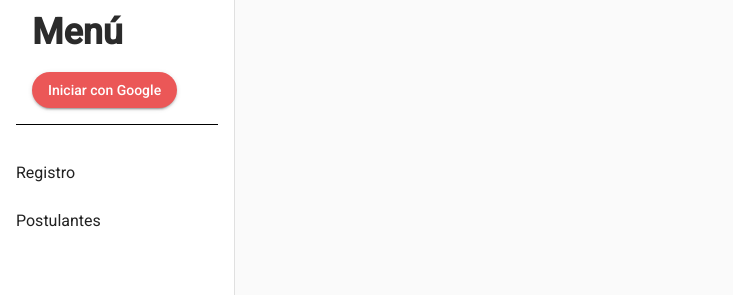
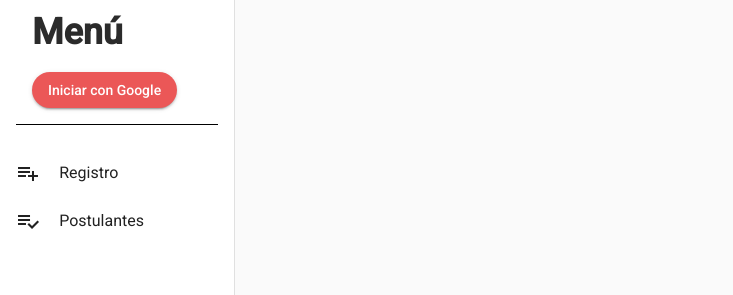
Before and after one commit to earlhansg/dynamic-forms, an Angular app: page /main in a window 1280 px wide. Shown: the top 295 px of the page, without its empty margins (0-733 px from the left). Built offline with nearby package versions, Linux system fonts and the light colour scheme.

Commit message:
#3 Side Bar Menu

```diff
--- a/package.json
+++ b/package.json
@@ -22,6 +22,9 @@
     "@angular/platform-browser": "~11.1.0",
     "@angular/platform-browser-dynamic": "~11.1.0",
     "@angular/router": "~11.1.0",
+    "@fortawesome/angular-fontawesome": "^0.8.1",
+    "@fortawesome/fontawesome-svg-core": "^1.2.34",
+    "@fortawesome/free-solid-svg-icons": "^5.15.2",
     "rxjs": "~6.6.0",
     "tslib": "^2.0.0",
     "zone.js": "~0.11.3"
--- a/src/app/shared/components/side-nav/side-nav.component.html
+++ b/src/app/shared/components/side-nav/side-nav.component.html
@@ -3,10 +3,18 @@
     <h3 class="header-text">Menú</h3>
     <button mat-raised-button class="header-btn">Iniciar con Google</button>
   </div>
+  <!-- end of .header  -->
   <div class="menu">
     <mat-list role="list">
-      <mat-list-item>Registro</mat-list-item>
-      <mat-list-item>Postulantes</mat-list-item>
+      <mat-list-item>
+        <mat-icon>playlist_add</mat-icon>
+        Registro
+      </mat-list-item>
+      <mat-list-item>
+        <mat-icon>playlist_add_check</mat-icon>
+        Postulantes
+      </mat-list-item>
     </mat-list>
   </div>
+  <!-- end of .menu  -->
 </mat-drawer>
--- a/src/app/shared/components/side-nav/side-nav.component.scss
+++ b/src/app/shared/components/side-nav/side-nav.component.scss
@@ -20,4 +20,9 @@
     color: white;
     border-radius: 25px;
   }
+
 }
+
+mat-icon {
+  margin-right: 1.2rem;
+}
--- a/src/app/shared/components/side-nav/side-nav.component.ts
+++ b/src/app/shared/components/side-nav/side-nav.component.ts
@@ -1,5 +1,6 @@
 import { Component, OnInit, ViewChild } from '@angular/core';
 import { MatSidenav } from '@angular/material/sidenav';
+
 
 @Component({
   selector: 'app-side-nav',
@@ -11,7 +12,6 @@ export class SideNavComponent implements OnInit {
 
   @ViewChild('drawer') drawer: MatSidenav;
 
-
   constructor() { }
 
   ngOnInit(): void { }
--- a/src/app/shared/dependencies/shared-materials.ts
+++ b/src/app/shared/dependencies/shared-materials.ts
@@ -2,6 +2,7 @@ import { MatToolbarModule } from '@angular/material/toolbar';
 import { MatSidenavModule } from '@angular/material/sidenav';
 import { MatButtonModule } from '@angular/material/button';
 import { MatListModule } from '@angular/material/list';
+import { MatIconModule } from '@angular/material/icon';
 import { OverlayModule } from '@angular/cdk/overlay';
 import { ScrollingModule } from '@angular/cdk/scrolling';
 
@@ -10,6 +11,7 @@ export const materials = [
   MatSidenavModule,
   MatButtonModule,
   MatListModule,
+  MatIconModule,
   OverlayModule,
   ScrollingModule
 ];
--- a/src/app/shared/dependencies/shared-module.ts
+++ b/src/app/shared/dependencies/shared-module.ts
@@ -6,7 +6,7 @@ import { FlexLayoutModule } from '@angular/flex-layout';
 
 import { AngularMaterialModule } from '../angular-material.module';
 
-// import { FontAwesomeModule } from '@fortawesome/angular-fontawesome';
+import { FontAwesomeModule } from '@fortawesome/angular-fontawesome';
 
 
 export const modules = [
@@ -16,6 +16,6 @@ export const modules = [
   FormsModule,
   LayoutModule,
   FlexLayoutModule,
-  AngularMaterialModule
-  // FontAwesomeModule
+  AngularMaterialModule,
+  FontAwesomeModule
 ];
```
Also changed, not shown: 1 other file (tests, documents, lock files or other folders).
